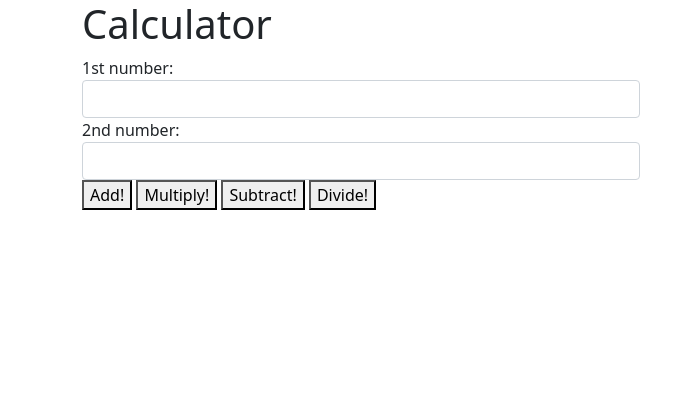
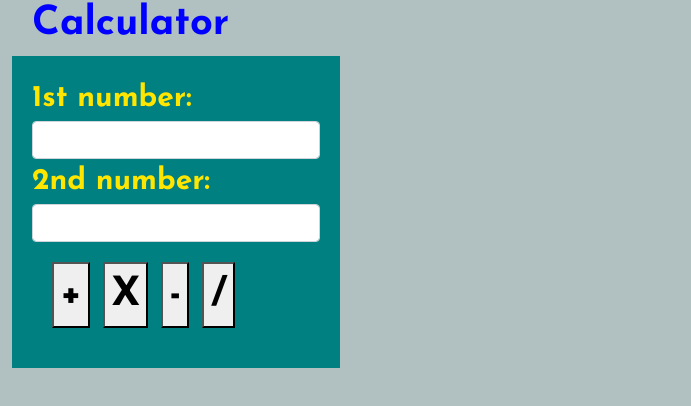
Before and after one commit to Vitalis-Kirui/calculator-week2, a plain HTML site: page index.html in a window 1280 px wide. Shown: the whole page, without its empty margins (0-691 px from the left). Drawn offline with Linux system fonts and the light colour scheme.

Commit message:
pushing decorations styles

```diff
--- a/index.css
+++ b/index.css
@@ -1,9 +1,22 @@
 body{
-    width: 100%;
+    width: 75%;
+    color: rgb(255, 230, 0);
+    font-size: 30px;
+    background-color: rgb(177, 192, 192);
+    font-family: 'Josefin Sans', sans-serif;
+
 }
 
 form{
-    width: 50%;
+    width: 35%;
+    background-color: teal;
+    padding: 20px;
+    /* box-shadow: blue 50px; */
+}
+
+h1{
+    padding-left: 20px;
+    color: blue;
 }
 
 .results{
@@ -14,3 +27,8 @@ form{
     font-weight: 600;
     color: seagreen;
 }
+
+.buttons{
+    padding: 20px;
+    font-size: 40px;
+}
--- a/index.html
+++ b/index.html
@@ -5,6 +5,9 @@
     <meta http-equiv='X-UA-Compatible' content='IE=edge'>
     <title>Calculator</title>
     <meta name='viewport' content='width=device-width, initial-scale=1'>
+    <link rel="preconnect" href="https://fonts.googleapis.com">
+<link rel="preconnect" href="https://fonts.gstatic.com" crossorigin>
+<link href="https://fonts.googleapis.com/css2?family=Josefin+Sans:wght@700&display=swap" rel="stylesheet">
 
     <link rel="stylesheet" href="css/bootstrap.css" type="text/css">
     <script   src="js/jquery-3.6.0.js"></script>
@@ -24,23 +27,25 @@
             <div class="form-group"> <label for="add2">2nd number:</label>
                 <input id="add2" class="form-control" type="text"> </div>
 
-            <button class="addition" >Add!</button>
+        <div class="buttons">
 
-            <button class="multiplication" >Multiply!</button>
+            <button class="addition" >+</button>
 
-            <button class="subtraction" >Subtract!</button>
+            <button class="multiplication" >X</button>
 
-            <button class="division" >Divide!</button>
+            <button class="subtraction" >-</button>
+
+            <button class="division" >/</button>
+
+        </div>
 
             <div class="results">
 
                 <h3>Results</h3>
 
-                <p> Numbers are: </p>
+                <!-- <p> <span class="number1">First Number: </span> </p>
 
-                <p> <span class="number1">First Number: </span> </p>
-
-                <p> <span class="number2">Second Number: </span> </p>
+                <p> <span class="number2">Second Number: </span> </p> -->
 
                 <p> <span id="results">Total: </span> </p>
 
```
